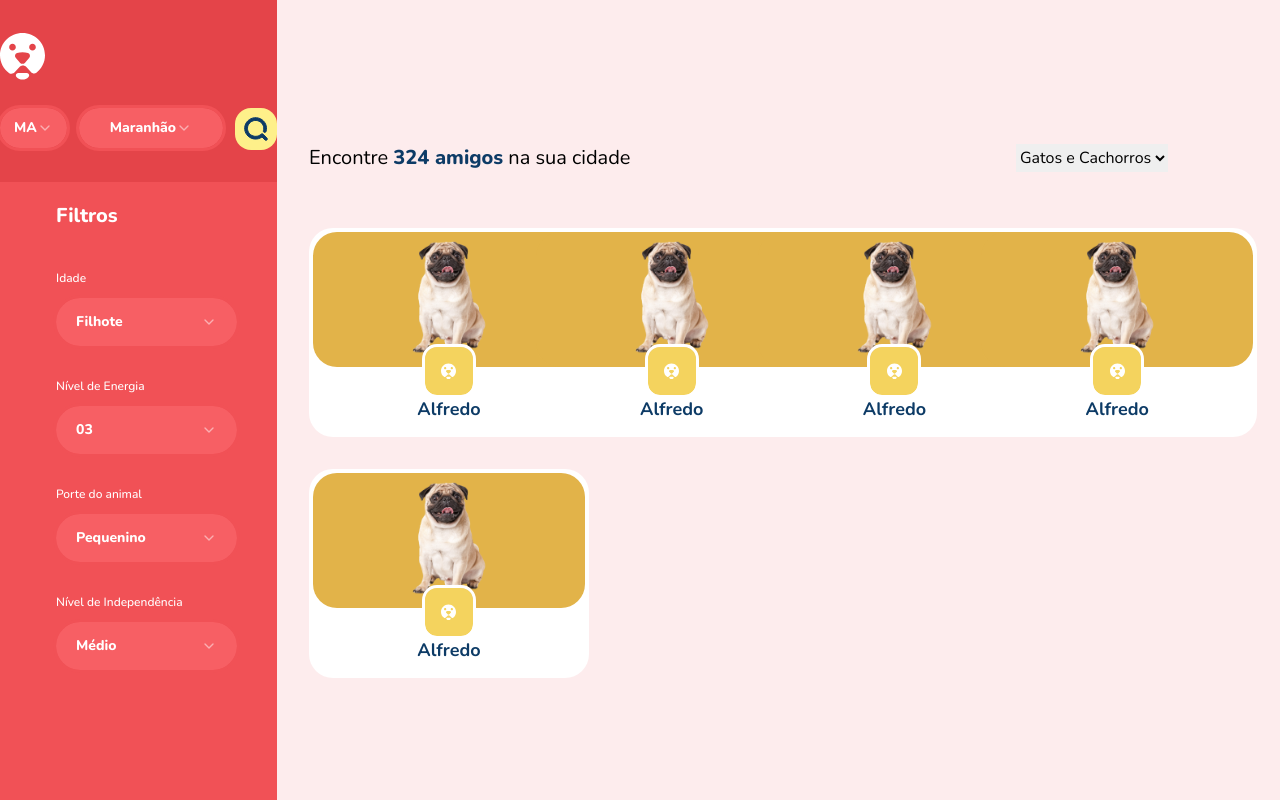
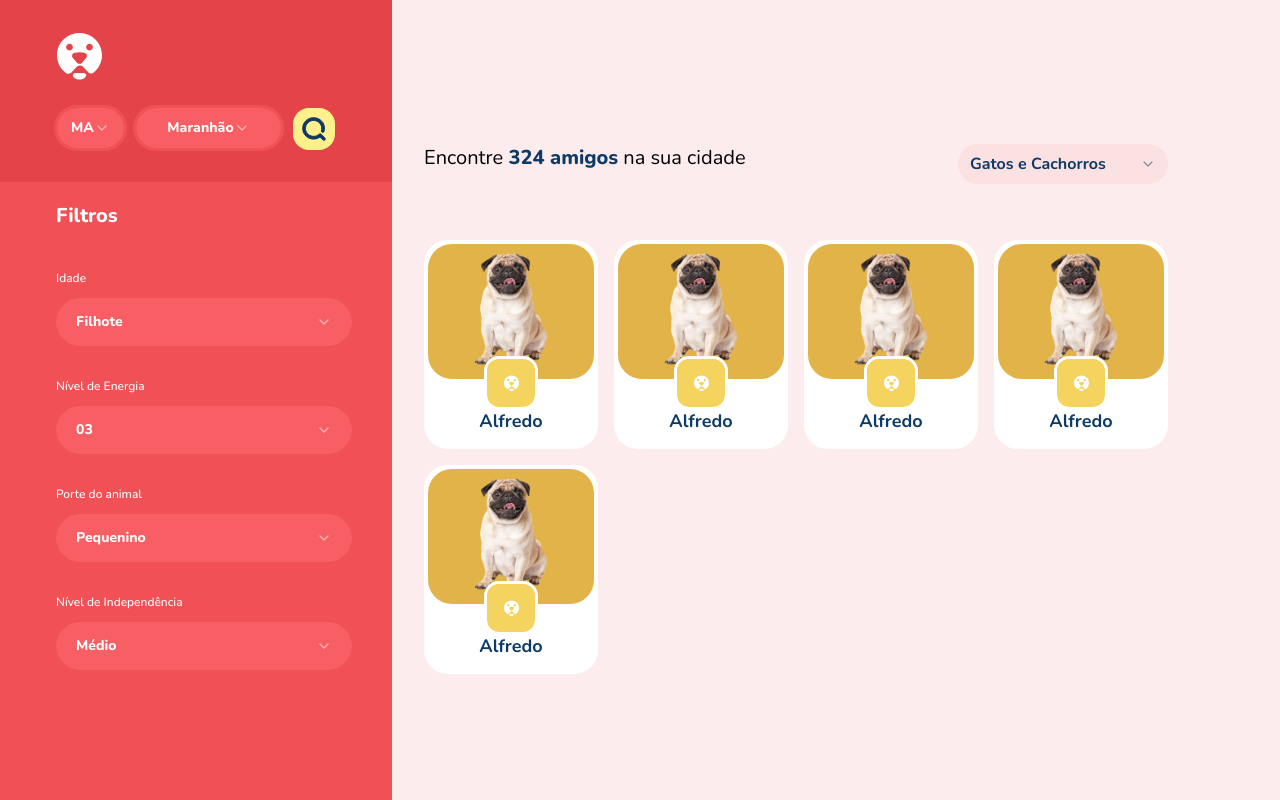
Before and after one commit to eu-pedro/find-a-friend-frontend, a Next.js app: page /animais in a window 1280 px wide. Built offline with nearby package versions, Linux system fonts and the light colour scheme.

Commit message:
wip: styling page

```diff
--- a/src/app/animais/_components/AnimalCard.tsx
+++ b/src/app/animais/_components/AnimalCard.tsx
@@ -3,5 +3,9 @@ interface CardProps {
 }
 
 export function AnimalCard({ children }: CardProps) {
-  return <div className="grid grid-cols-4 gap-8">{children}</div>
+  return (
+    <div className="grid grid-cols-1 sm:grid-cols-2 md:grid-cols-3 lg:grid-cols-4 gap-4">
+      {children}
+    </div>
+  )
 }
--- a/src/app/animais/_components/AnimalCardDetails.tsx
+++ b/src/app/animais/_components/AnimalCardDetails.tsx
@@ -7,7 +7,7 @@ interface AnimalCardDetailsProps {
 
 export function AnimalCardDetails({ imageUrl, name }: AnimalCardDetailsProps) {
   return (
-    <div className="cursor-pointer group transition w-[280px] h-[209px] bg-white hover:bg-[#0D3B66] rounded-3xl px-1 pt-1 pb-4">
+    <div className="cursor-pointer group transition w-full h-[209px] bg-white hover:bg-[#0D3B66] rounded-3xl px-1 pt-1 pb-4">
       <header className="h-[135px] relative flex justify-center bg-[#e2b349] rounded-3xl">
         <Image
           src={imageUrl ?? '/images/dog.png'}
--- a/src/app/animais/page.tsx
+++ b/src/app/animais/page.tsx
@@ -1,6 +1,13 @@
 import { AnimalCardDetails } from './_components/AnimalCardDetails'
 import { AnimalCard } from './_components/AnimalCard'
 import { Navigation } from '@/presentation/shared/layout'
+import {
+  Select,
+  SelectContent,
+  SelectItem,
+  SelectTrigger,
+  SelectValue,
+} from '@/components/ui/select'
 
 export default async function AnimalsPage() {
   return (
@@ -15,9 +22,19 @@ export default async function AnimalsPage() {
             sua cidade
           </p>
 
-          <select name="filter" id="filter">
-            <option value="gato-e-cachorro">Gatos e Cachorros</option>
-          </select>
+          <Select>
+            <SelectTrigger className="w-[210px] bg-filter-animais rounded-3xl font-bold border-0 text-blue-bold text-base">
+              <SelectValue placeholder="Gatos e Cachorros" />
+            </SelectTrigger>
+            <SelectContent>
+              <SelectItem
+                value="MA
+                  "
+              >
+                MA
+              </SelectItem>
+            </SelectContent>
+          </Select>
         </header>
 
         <AnimalCard>
--- a/tailwind.config.ts
+++ b/tailwind.config.ts
@@ -21,6 +21,10 @@ const config = {
       backgroundColor: {
         'red-bold': '#E44449',
         'red-light': '#F15156',
+        'filter-animais': '#FBE1E2',
+      },
+      textColor: {
+        'blue-bold': '#0D3B66',
       },
       keyframes: {
         'accordion-down': {
```
